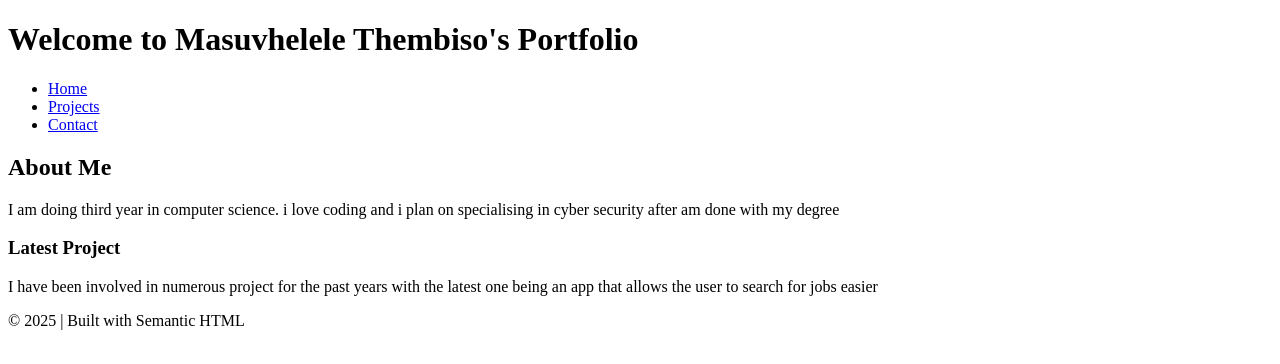
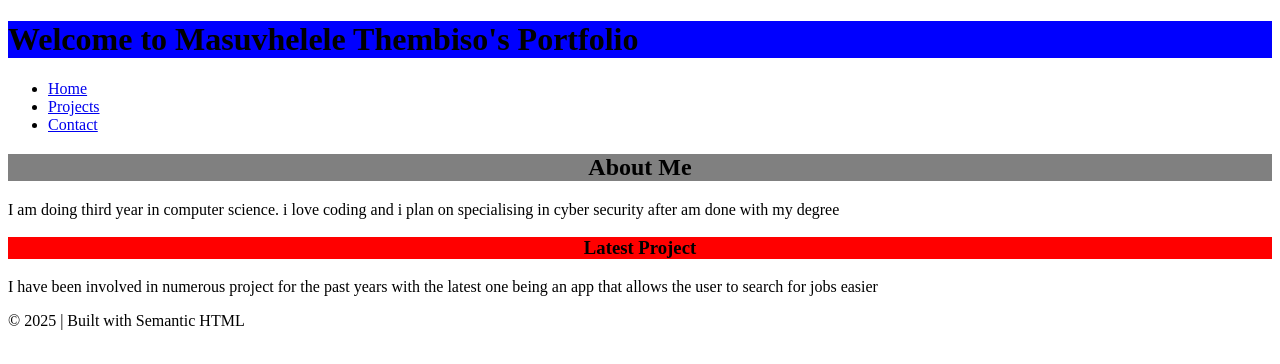
Before and after one commit to Thembiso-Masuvhelele/thembi-, a plain HTML site: page 2543085-lab2.html in a window 1280 px wide. Drawn offline with Linux system fonts and the light colour scheme.

Commit message:
Update 2543085-lab2.html

```diff
--- a/2543085-lab2.html
+++ b/2543085-lab2.html
@@ -4,6 +4,22 @@
     <meta charset="UTF-8">
     <meta name="viewport" content="width=device-width, initial-scale=1.0">
     <title>Doc</title>
+    <style>
+        h1{
+            background-color: blue
+
+        }
+
+        h2{
+            background-color: gray;
+            text-align: center;
+        }
+
+        h3{
+            background-color: red;
+            text-align: center;
+        }
+    </style>
 </head>
 <body>
     <header>
```
